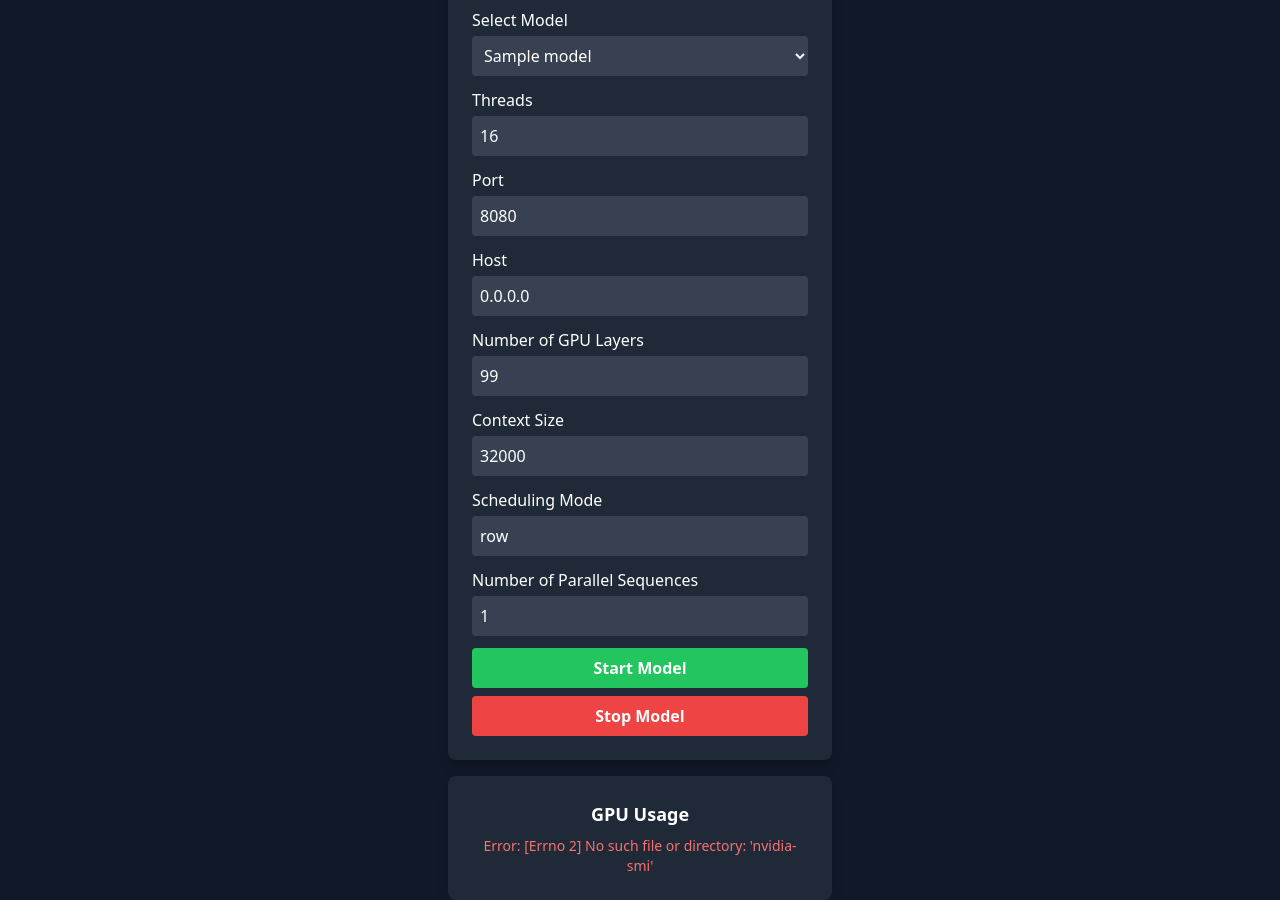
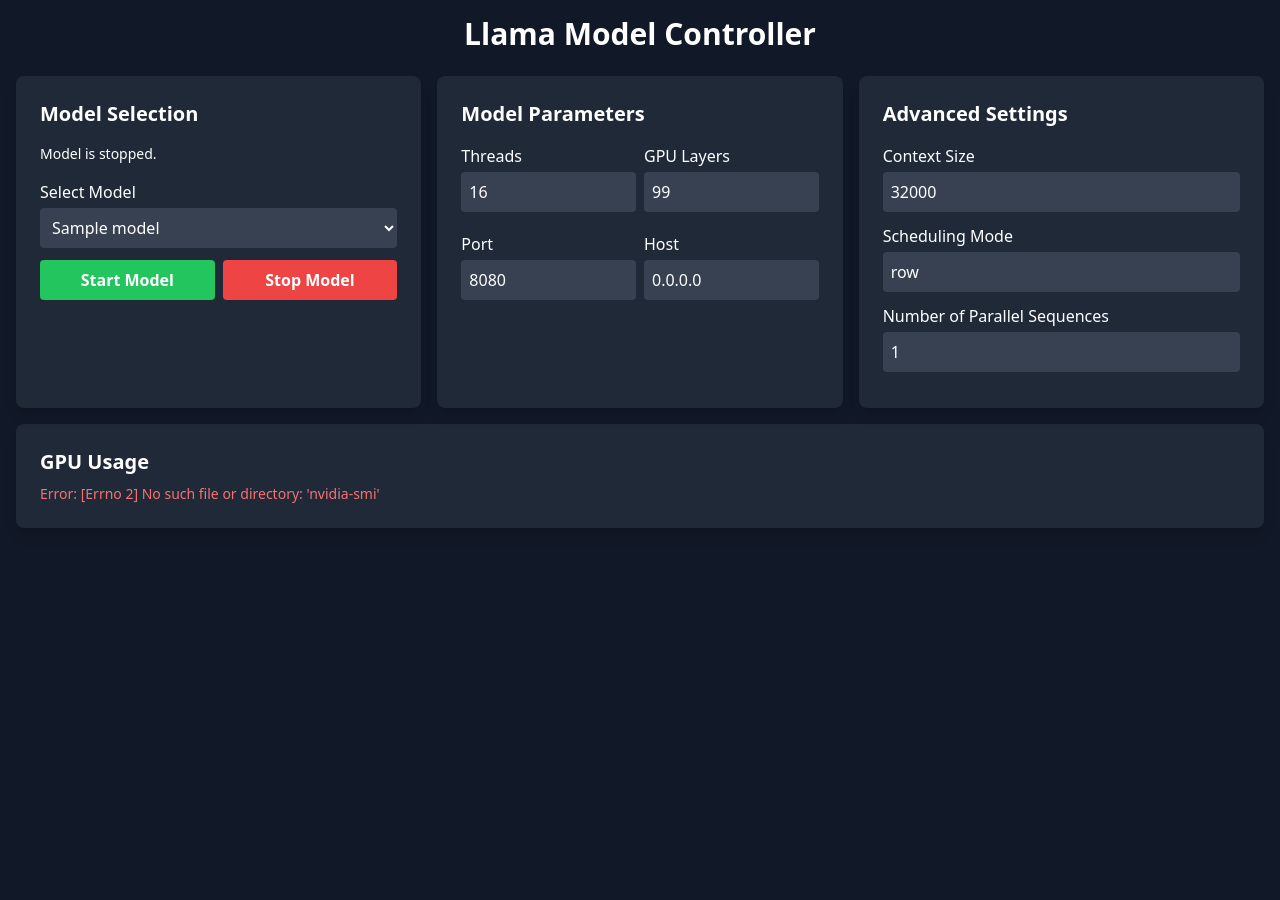
Before and after one commit to Dan-Duran/llama-cpp-model-controller, a Flask app: template templates/index.html in a window 1280 px wide. After the commit the page ends 528 px from the top, so only its background shows below. Run offline with Flask 3, Linux system fonts and the light colour scheme; the template is opened without the code that fills it: most values are stand-ins (such as "Sample title", 1, 10 or a date in 2020); some libraries are stand-ins or nearby versions.

Commit message:
fixed layout

```diff
--- a/templates/index.html
+++ b/templates/index.html
@@ -6,57 +6,88 @@
     <title>Llama Model Controller</title>
     <script src="https://cdn.tailwindcss.com"></script>
 </head>
-<body class="bg-gray-900 text-white flex flex-col items-center justify-center h-screen">
+<body class="bg-gray-900 text-white min-h-screen p-4">
+    <div class="container mx-auto">
+        <h1 class="text-3xl font-bold mb-6 text-center">Llama Model Controller</h1>
 
-    <div class="bg-gray-800 p-6 rounded-lg shadow-lg text-center w-96">
-        <h1 class="text-2xl font-bold mb-4">Llama Model Server</h1>
-        <p id="status" class="mb-4 text-sm">Checking status...</p>
+        <div class="grid grid-cols-1 md:grid-cols-3 gap-4">
+            <!-- Model Selection Column -->
+            <div class="bg-gray-800 p-6 rounded-lg shadow-lg">
+                <h2 class="text-xl font-bold mb-4">Model Selection</h2>
+                <p id="status" class="mb-2 text-sm">Checking status...</p>
                 <p id="message" class="mb-4 text-yellow-400 text-sm"></p>
 
                 <form id="modelForm">
                     <label class="block text-left mb-1">Select Model</label>
-
                     <select id="model" name="model" class="w-full bg-gray-700 text-white p-2 rounded mb-3">
                         {% for model in models %}
                         <option value="{{ model }}">{{ model }}</option>
                         {% endfor %}
                     </select>
 
-
-            <label class="block text-left mb-1">Threads</label>
-            <input type="number" id="threads" value="16" class="w-full bg-gray-700 text-white p-2 rounded mb-3">
-
-            <label class="block text-left mb-1">Port</label>
-            <input type="number" id="port" value="8080" class="w-full bg-gray-700 text-white p-2 rounded mb-3">
-
-            <label class="block text-left mb-1">Host</label>
-            <input type="text" id="host" value="0.0.0.0" class="w-full bg-gray-700 text-white p-2 rounded mb-3">
-
-            <label class="block text-left mb-1">Number of GPU Layers</label>
-            <input type="number" id="ngl" value="99" class="w-full bg-gray-700 text-white p-2 rounded mb-3">
-
-            <label class="block text-left mb-1">Context Size</label>
-            <input type="number" id="c" value="32000" class="w-full bg-gray-700 text-white p-2 rounded mb-3">
-
-            <label class="block text-left mb-1">Scheduling Mode</label>
-            <input type="text" id="sm" value="row" class="w-full bg-gray-700 text-white p-2 rounded mb-3">
-
-            <label class="block text-left mb-1">Number of Parallel Sequences</label>
-            <input type="number" id="np" value="1" class="w-full bg-gray-700 text-white p-2 rounded mb-3">
-
-            <button type="submit" class="bg-green-500 hover:bg-green-600 text-white font-bold py-2 px-4 rounded mb-2 w-full">
+                    <div class="flex justify-between space-x-2">
+                        <button type="submit" class="bg-green-500 hover:bg-green-600 text-white font-bold py-2 px-4 rounded mb-2 flex-1">
                             Start Model
                         </button>
-        </form>
-
-        <button id="stop" class="bg-red-500 hover:bg-red-600 text-white font-bold py-2 px-4 rounded w-full">
+                        <button id="stop" type="button" class="bg-red-500 hover:bg-red-600 text-white font-bold py-2 px-4 rounded mb-2 flex-1">
                             Stop Model
                         </button>
                     </div>
+                </form>
+            </div>
 
-    <div class="bg-gray-800 p-6 rounded-lg shadow-lg text-center w-96 mt-4">
-    <h2 class="text-lg font-bold mb-2">GPU Usage</h2>
-    <div id="gpu-stats" class="text-sm text-gray-300">Loading...</div>
+            <!-- Model Parameters Column -->
+            <div class="bg-gray-800 p-6 rounded-lg shadow-lg">
+                <h2 class="text-xl font-bold mb-4">Model Parameters</h2>
+
+                <div class="grid grid-cols-2 gap-2">
+                    <div>
+                        <label class="block text-left mb-1">Threads</label>
+                        <input type="number" id="threads" name="threads" value="16" class="w-full bg-gray-700 text-white p-2 rounded mb-3">
+                    </div>
+                    <div>
+                        <label class="block text-left mb-1">GPU Layers</label>
+                        <input type="number" id="ngl" name="ngl" value="99" class="w-full bg-gray-700 text-white p-2 rounded mb-3">
+                    </div>
+                    <div>
+                        <label class="block text-left mb-1">Port</label>
+                        <input type="number" id="port" name="port" value="8080" class="w-full bg-gray-700 text-white p-2 rounded mb-3">
+                    </div>
+                    <div>
+                        <label class="block text-left mb-1">Host</label>
+                        <input type="text" id="host" name="host" value="0.0.0.0" class="w-full bg-gray-700 text-white p-2 rounded mb-3">
+                    </div>
+                </div>
+            </div>
+
+            <!-- Advanced Settings Column -->
+            <div class="bg-gray-800 p-6 rounded-lg shadow-lg">
+                <h2 class="text-xl font-bold mb-4">Advanced Settings</h2>
+
+                <div>
+                    <label class="block text-left mb-1">Context Size</label>
+                    <input type="number" id="c" name="c" value="32000" class="w-full bg-gray-700 text-white p-2 rounded mb-3">
+                </div>
+
+                <div>
+                    <label class="block text-left mb-1">Scheduling Mode</label>
+                    <input type="text" id="sm" name="sm" value="row" class="w-full bg-gray-700 text-white p-2 rounded mb-3">
+                </div>
+
+                <div>
+                    <label class="block text-left mb-1">Number of Parallel Sequences</label>
+                    <input type="number" id="np" name="np" value="1" class="w-full bg-gray-700 text-white p-2 rounded mb-3">
+                </div>
+            </div>
+        </div>
+
+        <!-- GPU Stats Section - Full Width -->
+        <div class="bg-gray-800 p-6 rounded-lg shadow-lg mt-4">
+            <h2 class="text-xl font-bold mb-2">GPU Usage</h2>
+            <div id="gpu-stats" class="text-sm grid grid-cols-1 sm:grid-cols-2 md:grid-cols-3 gap-4">
+                Loading...
+            </div>
+        </div>
     </div>
 
     <script>
@@ -79,7 +110,7 @@
 
             gpus.forEach(gpu => {
                 gpuContainer.innerHTML += `
-                <div class="p-2 border-b border-gray-600">
+                    <div class="p-3 bg-gray-700 rounded">
                         <p><strong>${gpu.name} (GPU ${gpu.index})</strong></p>
                         <p>Temp: ${gpu.temp} | Usage: ${gpu.usage}</p>
                         <p>Memory: ${gpu.memory}</p>
@@ -91,15 +122,22 @@
         document.getElementById("modelForm").addEventListener("submit", async (event) => {
             event.preventDefault();
 
-        let formData = new FormData(event.target);
+            // Create a FormData object and add all input fields from the page
+            let formData = new FormData();
+            formData.append("model", document.getElementById("model").value.trim());
+            formData.append("threads", document.getElementById("threads").value);
+            formData.append("port", document.getElementById("port").value);
+            formData.append("host", document.getElementById("host").value);
+            formData.append("ngl", document.getElementById("ngl").value);
+            formData.append("c", document.getElementById("c").value);
+            formData.append("sm", document.getElementById("sm").value);
+            formData.append("np", document.getElementById("np").value);
+
             let selectedModel = document.getElementById("model").value.trim();
-
             if (!selectedModel) {
                 document.getElementById("message").innerText = "Error: Please select a model.";
                 return;
             }
-
-        formData.set("model", selectedModel);  // ✅ Ensure model is set
 
             let response = await fetch("/start", {
                 method: "POST",
@@ -124,7 +162,5 @@
         setInterval(updateStatus, 5000);
         setInterval(updateGPUStats, 5000);
     </script>
-
-
 </body>
 </html>
```
Lines whose indentation alone changed are shown as unchanged.
